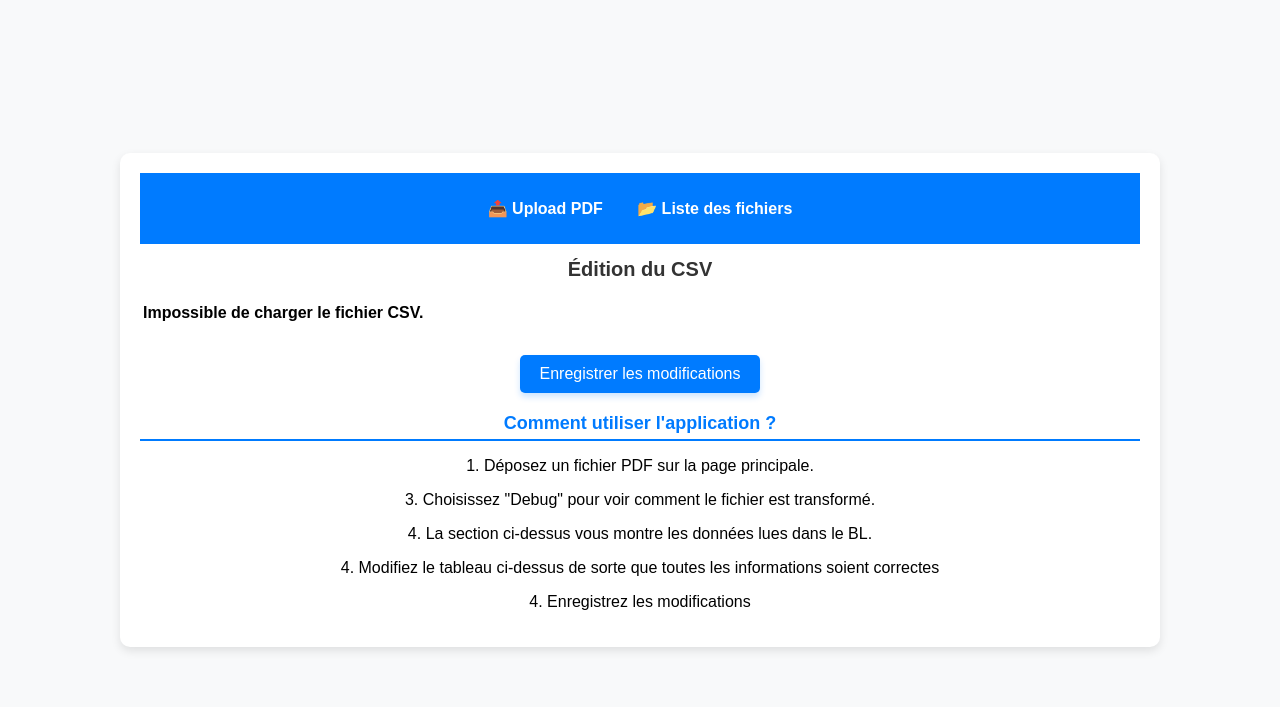
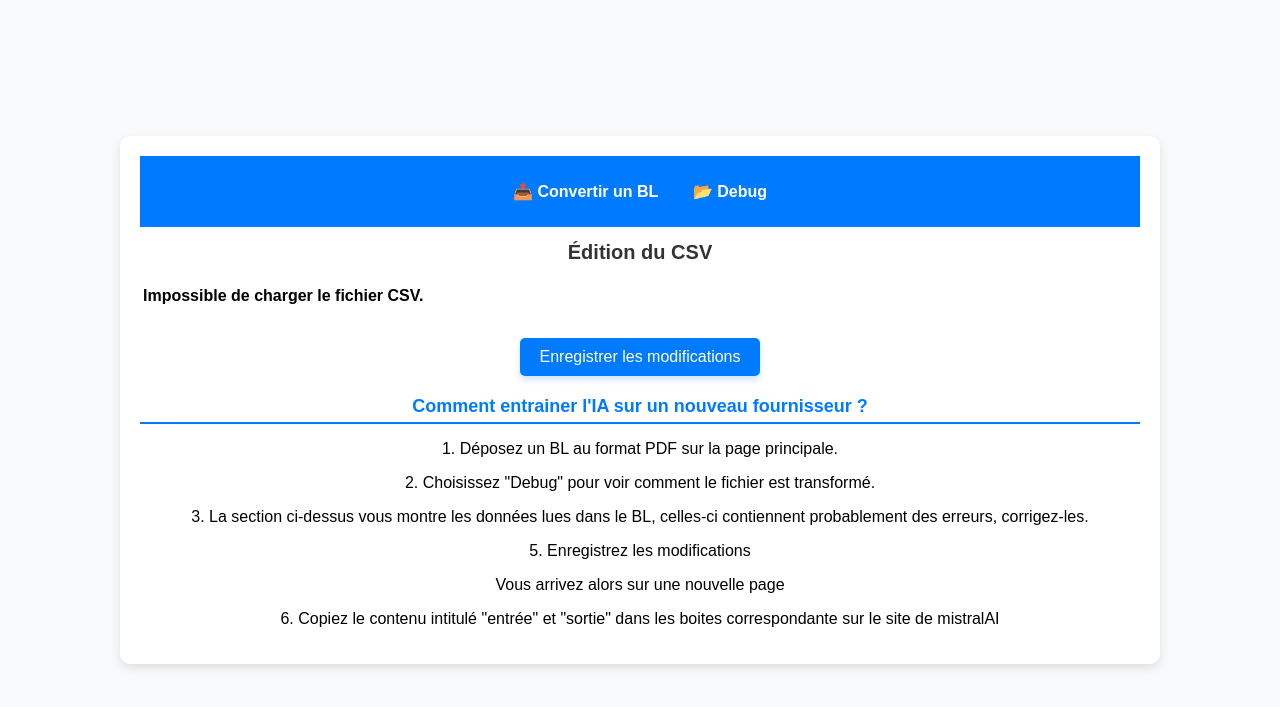
Before and after one commit to Tizmax/SUDFRO, a Flask app: page /debug_result in a window 1280 px wide. Shown: the top 707 px of the page. Run offline with Flask 3, Linux system fonts and the light colour scheme; lists and menus that the app fills with data are empty.

Commit message:
Refactor

```diff
--- a/app.py
+++ b/app.py
@@ -1,4 +1,4 @@
-from flask import Flask, request, jsonify, send_from_directory, render_template, redirect, url_for
+from flask import Flask, request, jsonify, render_template, redirect, url_for
 import os
 import time
 import threading
@@ -6,60 +6,33 @@ from pdftocsv import generate_csv_from_pdf
 from csvtotxt import format_txt_from_csv
 
 app = Flask(__name__)
+
 UPLOAD_FOLDER = "uploads"
 DEBUG_FOLDER = "debug"
 os.makedirs(UPLOAD_FOLDER, exist_ok=True)
+os.makedirs(DEBUG_FOLDER, exist_ok=True)
 
-# 🟢 Page d'upload
+# ➡️ Page principale
 @app.route("/")
 def upload_page():
     return render_template("upload.html")
 
-# 🟢 Page liste des fichiers
-@app.route("/files")
-def list_page():
-    return render_template("liste.html")
 
-# # 🟢 Route pour téléverser et traiter un fichier (comme "Importer dans l'ERP")
-# @app.route("/upload", methods=["POST"])
-# def upload_file():
-#     if "files" not in request.files:
-#         return "Aucun fichier trouvé", 400
-
-#     files = request.files.getlist("files")
-
-#     for file in files:
-#         if file.filename == "" or not file.filename.endswith(".pdf"):
-#             return "Fichier invalide", 400
-
-#         # 🔹 Génération du CSV
-#         csv_content = generate_csv_from_pdf(file.read(), debug=False)
-
-#         # 🔹 Génération du TXT
-#         txt_filename = file.filename.replace('.pdf', '.txt')
-#         txt_path = os.path.join(UPLOAD_FOLDER, txt_filename)
-#         txt_content = format_txt_from_csv(csv_content)
-#         with open(txt_path, 'w', encoding='utf-8') as f:
-#             f.write(txt_content)
-
-#     return "Fichier téléversé avec succès", 200
-
-processing_status = {}  # ✅ Stocke l'état des fichiers traités
+processing_status = {}  # Stocke l'état des fichiers traités
 
 def process_file(filename, file_content):
     """ Fonction exécutée en arrière-plan pour traiter le fichier PDF """
     global processing_status
-    print("thread started")
     processing_status[filename] = "processing"  # ⏳ Marque comme en cours
 
     try:
-    # 🔹 Conversion PDF → CSV
+        # Conversion PDF → CSV
         csv_content = generate_csv_from_pdf(file_content, debug=True)
 
-        # 🔹 Conversion CSV → TXT
+        # Conversion CSV → TXT
         txt_content = format_txt_from_csv(csv_content)
 
-        # 🔹 Sauvegarde du fichier TXT
+        # Sauvegarde du fichier TXT
         txt_filename = filename.replace(".pdf", ".txt")
         txt_path = os.path.join(UPLOAD_FOLDER, txt_filename)
         with open(txt_path, "w", encoding="utf-8") as f:
@@ -67,13 +40,13 @@ def process_file(filename, file_content):
 
         processing_status[filename] = "done"  # ✅ Marque comme terminé
 
-        print("thread ended good")
-        print(processing_status)
     except Exception as e:
         processing_status[filename] = "error"  # ❌ Marque comme erreur
-        print("thread ended bad")
+        print(f"Error processing file {filename}: {e}")
 
 
+
+# 🔄️ Lance le traitement des fichiers
 @app.route("/upload", methods=["POST"])
 def upload_file():
     if "files" not in request.files:
@@ -89,16 +62,16 @@ def upload_file():
         filename = file.filename.replace(' ', '_')
 
         file_names.append(filename)
-        file_content = file.read()  # 📌 Sauvegarde du contenu pour éviter de relire après .save()
+        file_content = file.read()
 
-        # ✅ Lancement du traitement en arrière-plan (Thread)
+        # Lancement du traitement en arrière-plan (Thread)
         threading.Thread(target=process_file, args=(filename, file_content)).start()
-        time.sleep(3)
+        time.sleep(3) # 🚨 Nécessaire pour ne pas surcharger l'API de requêtes
 
 
     return jsonify({"message": "Fichiers reçus, traitement en cours", "files": file_names}), 200
 
-# 🟢 Vérification du statut des fichiers
+# ⬅️ Requête sur le statut de traitement des fichiers
 @app.route("/check_status", methods=["POST"])
 def check_status():
     data = request.get_json()
@@ -108,7 +81,7 @@ def check_status():
     return jsonify(status)
 
 
-# 🟢 Route pour téléverser et rediriger vers Debug
+# 🔄️ Traite partiellement le fichier sélectionné et renvoie sur la page de débug
 @app.route("/debug", methods=["POST"])
 def debug_file():
     if "files" not in request.files:
@@ -129,7 +102,7 @@ def debug_file():
 
     return redirect(url_for("debug_result_page"))
 
-# 🟢 Page de résultat du Debug
+# ➡️ Page de résultat du Debug
 @app.route("/debug_result")
 def debug_result_page():
     csv_file = "debug.csv"
@@ -153,6 +126,7 @@ def debug_result_page():
 
     return render_template("debug_result.html", csv_content=csv_content, txt_content=txt_content, csv_filename=csv_file)
 
+# 🔄️ Applique les modifications au fichier CSV
 @app.route("/update_csv", methods=["POST"])
 def update_csv():
     data = request.get_json()
@@ -171,5 +145,7 @@ def update_csv():
     except Exception as e:
         return jsonify({"error": str(e)}), 500
 
+
+
 if __name__ == "__main__":
     app.run(debug=True)
--- a/templates/debug_result.html
+++ b/templates/debug_result.html
@@ -10,7 +10,7 @@
         {% include 'header.html' %}
         <h1>Édition du CSV</h1>
 
-        <!-- 🔹 Partie dynamique : Affichage des fichiers générés -->
+        <!-- Partie dynamique : Affichage du tableau de données modifiables -->
         <table id="csvTable">
             <thead>
                 <tr id="headerRow"></tr>
@@ -22,20 +22,22 @@
         </div>
 
 
-        <!-- 🔹 Partie statique : Explication de l'outil -->
+        <!-- Partie statique : Documentation -->
         <div class="documentation">
-            <h2>Comment utiliser l'application ?</h2>
-            <p>1. Déposez un fichier PDF sur la page principale.</p>
-            <p>3. Choisissez "Debug" pour voir comment le fichier est transformé.</p>
-            <p>4. La section ci-dessus vous montre les données lues dans le BL.</p>
-            <p>4. Modifiez le tableau ci-dessus de sorte que toutes les informations soient correctes</p>
-            <p>4. Enregistrez les modifications</p>
+            <h2>Comment entrainer l'IA sur un nouveau fournisseur ?</h2>
+            <p>1. Déposez un BL au format PDF sur la page principale.</p>
+            <p>2. Choisissez "Debug" pour voir comment le fichier est transformé.</p>
+            <p>3. La section ci-dessus vous montre les données lues dans le BL, celles-ci contiennent probablement des erreurs, corrigez-les.</p>
+            <p>5. Enregistrez les modifications</p>
+            <p>Vous arrivez alors sur une nouvelle page</p>
+            <p>6. Copiez le contenu intitulé "entrée" et "sortie" dans les boites correspondante sur le site de mistralAI</p>
         </div>
     </div>
 
     <script>
         let csvData = `{{ csv_content | safe }}`.trim();
 
+        // Génère le tableau issu du CSV avec les données modifiables
         function generateTable(csv) {
             const tableBody = document.getElementById("tableBody");
             const headerRow = document.getElementById("headerRow");
@@ -45,25 +47,25 @@
 
             let rows = csv.split("\n").map(row => row.split(","));
 
-            // 🔹 Création de la 1ère ligne comme en-tête
+            // Création de la 1ère ligne comme en-tête
             rows[0].forEach(col => {
                 let th = document.createElement("th");
                 th.textContent = col;
                 headerRow.appendChild(th);
             });
 
-            // 🔹 Création des autres lignes
+            // Création des autres lignes
             rows.slice(1).forEach((row, rowIndex) => {
                 let tr = document.createElement("tr");
 
                 row.forEach(cell => {
-                    let td = document.createElement(rowIndex === 1 ? "th" : "td"); // 🆕 3ème ligne = <th> au lieu de <td>
+                    let td = document.createElement(rowIndex === 1 ? "th" : "td"); // 3ème ligne = <th> au lieu de <td>
                     td.textContent = cell;
 
                     if (rowIndex === 1) {
-                        td.style.fontWeight = "bold"; // 🆕 Mise en gras pour la 3ème ligne (index 2 du CSV)
+                        td.style.fontWeight = "bold"; // Mise en gras pour la 3ème ligne (index 2 du CSV)
                     } else {
-                        td.contentEditable = "true"; // 🆕 Toutes les autres cellules restent modifiables
+                        td.contentEditable = "true"; // Toutes les autres cellules restent modifiables
                     }
 
                     tr.appendChild(td);
@@ -73,24 +75,22 @@
             });
         }
 
-
+        // Enregistre les modifications du tableau dans le CSV
         function saveCsv() {
             let newCsvData = [];
 
-            // 🔹 Récupérer la première ligne d'en-tête
             let headerCells = document.querySelectorAll("#headerRow th");
             let headerRow = Array.from(headerCells).map(cell => cell.textContent);
-            newCsvData.push(headerRow.join(",")); // 🆕 Ajoute l'en-tête
+            newCsvData.push(headerRow.join(","));
 
-            // 🔹 Récupérer toutes les lignes du tableau
             const rows = document.querySelectorAll("#tableBody tr");
 
             rows.forEach(row => {
                 let rowData = [];
-                row.querySelectorAll("td, th").forEach(cell => { // 🆕 Inclure aussi les <th>
+                row.querySelectorAll("td, th").forEach(cell => {
                     rowData.push(cell.textContent);
                 });
-                newCsvData.push(rowData.join(",")); // 🆕 Ajoute chaque ligne correctement formatée
+                newCsvData.push(rowData.join(","));
             });
 
             fetch("/update_csv", {
--- a/templates/header.html
+++ b/templates/header.html
@@ -3,8 +3,8 @@
 <header>
     <nav>
         <ul>
-            <li><a href="/">📤 Upload PDF</a></li>
-            <li><a href="/files">📂 Liste des fichiers</a></li>
+            <li><a href="/">📤 Convertir un BL</a></li>
+            <li><a href="/debug_result">📂 Debug</a></li>
         </ul>
     </nav>
 </header>
```
Also changed, not shown: templates/liste.html (deleted, +0 -55 lines).
